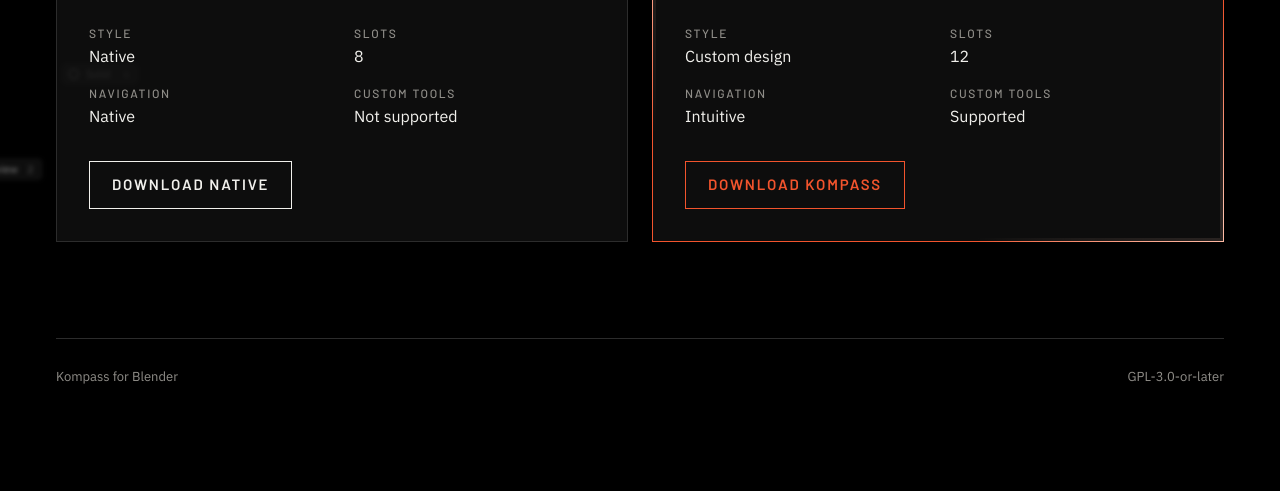
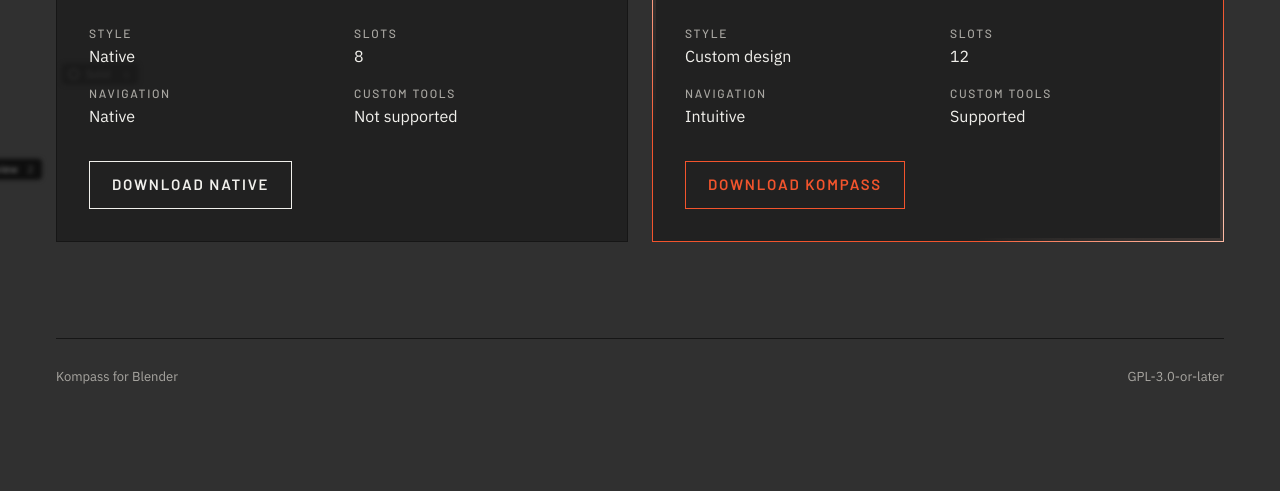
Before and after one commit to Die-Werkstatt/Kompass, a plain HTML site: page site/public/index.html in a window 1280 px wide. Shown: the part 1078-1569 px from the top of the page. Drawn offline with Linux system fonts and the light colour scheme.

Commit message:
Match the website ground to Blender's default editor grey
Co-Authored-By: Claude Opus 5.5 <noreply@anthropic.com>
Claude-Session: https://claude.ai/code/session_01Rorz7FT1jzEzdKSvPxJukc

```diff
--- a/site/public/index.html
+++ b/site/public/index.html
@@ -5,7 +5,7 @@
 <meta name="viewport" content="width=device-width, initial-scale=1, viewport-fit=cover">
 <title>Kompass for Blender</title>
 <meta name="description" content="Add and customize the tools you reach for most on radial menus in Blender.">
-<meta name="theme-color" content="#000000">
+<meta name="theme-color" content="#303030">
 <link rel="icon" href="/favicon.svg" type="image/svg+xml">
 <link rel="preload" href="/fonts/barlow-latin-600-normal.woff2" as="font" type="font/woff2" crossorigin>
 <link rel="preload" href="/fonts/ibm-plex-sans-latin-400-normal.woff2" as="font" type="font/woff2" crossorigin>
@@ -15,8 +15,9 @@
 @font-face { font-family: "Barlow"; font-style: normal; font-weight: 600; font-display: swap; src: url(/fonts/barlow-latin-600-normal.woff2) format("woff2") }
 @font-face { font-family: "IBM Plex Sans"; font-style: normal; font-weight: 400; font-display: swap; src: url(/fonts/ibm-plex-sans-latin-400-normal.woff2) format("woff2") }
 @font-face { font-family: "IBM Plex Sans"; font-style: normal; font-weight: 500; font-display: swap; src: url(/fonts/ibm-plex-sans-latin-500-normal.woff2) format("woff2") }
+/* The ground is the editor background of Blender's default dark theme (#303030, userdef_default_theme.c); plates take the darker #1d1d1d of its info and console editors, which keeps the signal text above 4.5:1. */
 :root {
-  --page: #000;
+  --page: #303030;
   --display: "Barlow", "Barlow Semi Condensed", "IBM Plex Sans", sans-serif;
   --text: "IBM Plex Sans", "Helvetica Neue", sans-serif;
   color-scheme: dark;
@@ -24,7 +25,7 @@
 * { box-sizing: border-box }
 body { overflow-x: clip; background: var(--page); font: 16px/1.55 var(--text); -webkit-font-smoothing: antialiased; }
 .site {
-  --bg: #000; --line: #2c2c2c; --ink: #f1f0ec; --stone: #8f8d88; --signal: #f2542d;
+  --bg: #303030; --line: #161616; --ink: #f1f0ec; --stone: #a8a6a1; --signal: #f2542d;
   background: var(--bg); color: var(--ink); min-height: 100%;
 }
 .wrap { max-width: 1200px; margin: 0 auto; padding-left: max(16px, env(safe-area-inset-left, 0px)); padding-right: max(16px, env(safe-area-inset-right, 0px)) }
@@ -84,7 +85,7 @@ p { margin: 0 }
 .a-dl header p { color: var(--stone); font-size: 15px }
 .plates { display: grid; grid-template-columns: repeat(2, minmax(0, 1fr)); gap: 24px }
 /* No backdrop-filter: with the pies moving behind the plates, it re-blurs both plates on every frame. */
-.plate { border: 1px solid var(--line); background: rgb(17 17 17 / .8); padding: 32px; display: grid; gap: 0; align-content: start }
+.plate { border: 1px solid var(--line); background: rgb(29 29 29 / .8); padding: 32px; display: grid; gap: 0; align-content: start }
 .plate.full { border-color: var(--signal); position: relative }
 /* Two soft highlights circle the Kompass tile's outline from opposite ends and stay inside its 1 px border.
    A fixed conic gradient turns behind four thin strips along the edges. Each strip clips with overflow, which the compositor
```
